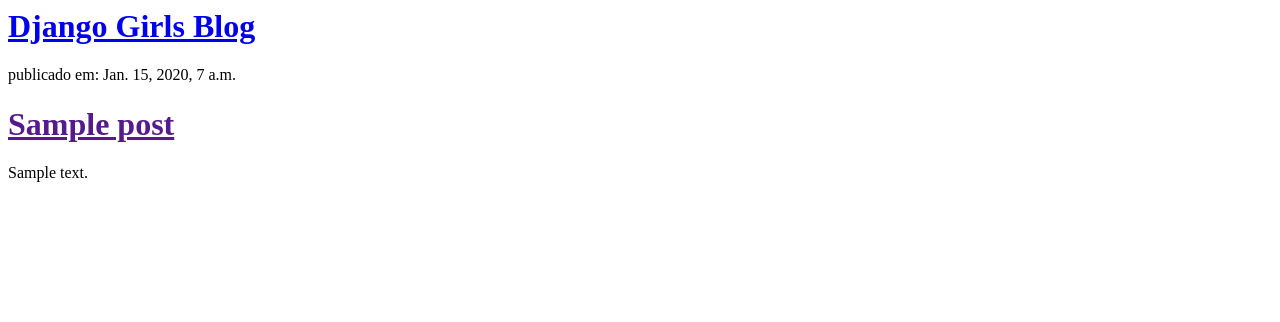
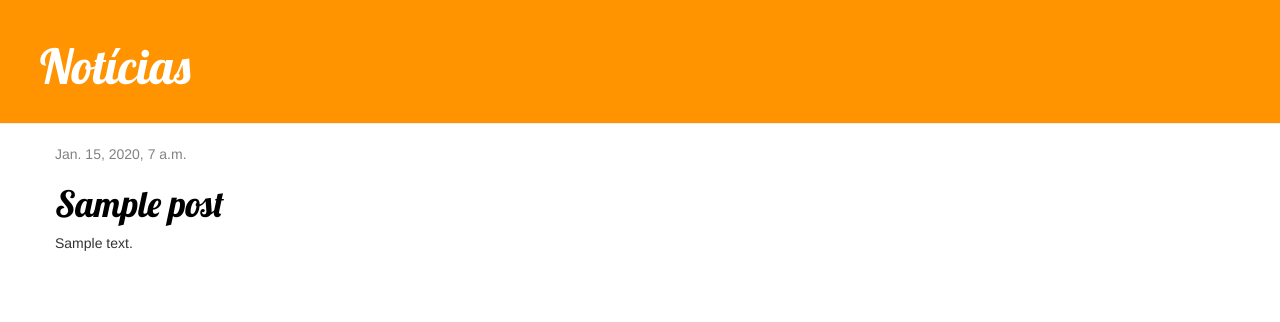
Before and after one commit to ThiagoGomes-dev/noticias, a Django app: template noticias/templates/noticias/post_list.html in a window 1280 px wide. Shown: the top 322 px of the page. Run offline with Django 3.2, Linux system fonts and the light colour scheme; the template is opened without the code that fills it: values that come from a table or form of the project are taken from there, others are empty; tables that the repository leaves empty hold one stand-in row (values such as "Sample post"); some libraries are stand-ins or nearby versions.

Commit message:
adicionando exibição e modelo para postagem detalhada, bem como css para o site.

```diff
--- /dev/null
+++ b/noticias/static/css/noticias.css
@@ -0,0 +1,46 @@
+.page-header {
+    background-color: #ff9400;
+    margin-top: 0;
+    padding: 20px 20px 20px 40px;
+}
+
+.page-header h1, .page-header h1 a, .page-header h1 a:visited, .page-header h1 a:active {
+    color: #ffffff;
+    font-size: 36pt;
+    text-decoration: none;
+}
+
+.content {
+    margin-left: 40px;
+}
+
+h1, h2, h3, h4 {
+    font-family: 'Lobster', cursive;
+}
+
+.date {
+    color: #828282;
+}
+
+.save {
+    float: right;
+}
+
+.post-form textarea, .post-form input {
+    width: 100%;
+}
+
+.top-menu, .top-menu:hover, .top-menu:visited {
+    color: #ffffff;
+    float: right;
+    font-size: 26pt;
+    margin-right: 20px;
+}
+
+.post {
+    margin-bottom: 70px;
+}
+
+.post h1 a, .post h1 a:visited {
+    color: #000000;
+}
--- /dev/null
+++ b/noticias/templates/noticias/base.html
@@ -0,0 +1,24 @@
+{% load static %}
+<html>
+    <head>
+        <title>BPW</title>
+        <link rel="stylesheet" href="//maxcdn.bootstrapcdn.com/bootstrap/3.2.0/css/bootstrap.min.css">
+        <link rel="stylesheet" href="//maxcdn.bootstrapcdn.com/bootstrap/3.2.0/css/bootstrap-theme.min.css">
+        <link href='//fonts.googleapis.com/css?family=Lobster&subset=latin,latin-ext' rel='stylesheet' type='text/css'>
+        <link rel="stylesheet" href="{% static 'css/noticias.css' %}">
+    </head>
+    <body>
+        <div class="page-header">
+            <h1><a href="/">Notícias</a></h1>
+        </div>
+
+        <div class="content container">
+            <div class="row">
+                <div class="col-md-8">
+                    {% block content %}
+                    {% endblock %}
+                </div>
+            </div>
+        </div>
+    </body>
+</html>
--- a/noticias/templates/noticias/post_list.html
+++ b/noticias/templates/noticias/post_list.html
@@ -1,11 +1,13 @@
-<div>
-    <h1><a href="/">Django Girls Blog</a></h1>
-</div>
+{% extends 'noticias/base.html' %}
 
-{% for post in posts %}
-    <div>
-        <p>publicado em: {{ post.published_date }}</p>
-        <h1><a href="">{{ post.title }}</a></h1>
-        <p>{{ post.text|linebreaksbr }}</p>
-    </div>
-{% endfor %}
+{% block content %}
+    {% for post in posts %}
+        <div class="post">
+            <div class="date">
+                {{ post.published_date }}
+            </div>
+            <h1><a href="{% url 'post_detail' pk=post.pk %}">{{ post.title }}</a></h1>
+            <p>{{ post.text|linebreaksbr }}</p>
+        </div>
+    {% endfor %}
+{% endblock %}
--- a/noticias/urls.py
+++ b/noticias/urls.py
@@ -3,4 +3,5 @@ from . import views
 
 urlpatterns = [
     path('', views.post_list, name='post_list'),
+    path('post/<int:pk>/', views.post_detail, name='post_detail'),
 ]
--- a/noticias/views.py
+++ b/noticias/views.py
@@ -1,4 +1,4 @@
-from django.shortcuts import render
+from django.shortcuts import render, get_object_or_404
 from django.utils import timezone
 from .models import Post
 
@@ -6,3 +6,7 @@ from .models import Post
 def post_list(request):
     posts = Post.objects.filter(published_date__lte=timezone.now()).order_by('published_date')
     return render(request, 'noticias/post_list.html', {'posts': posts})
+
+def post_detail(request, pk):
+    post = get_object_or_404(Post, pk=pk)
+    return render(request, 'noticias/post_detail.html', {'post': post})
```
Also changed, not shown: noticias/templates/noticias/post_detail.html (added, +13 -0 lines).
